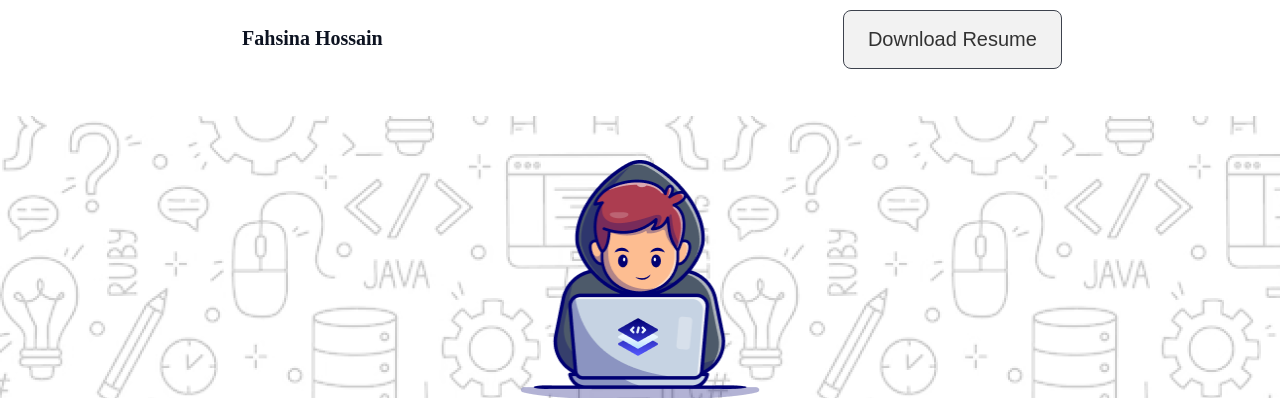
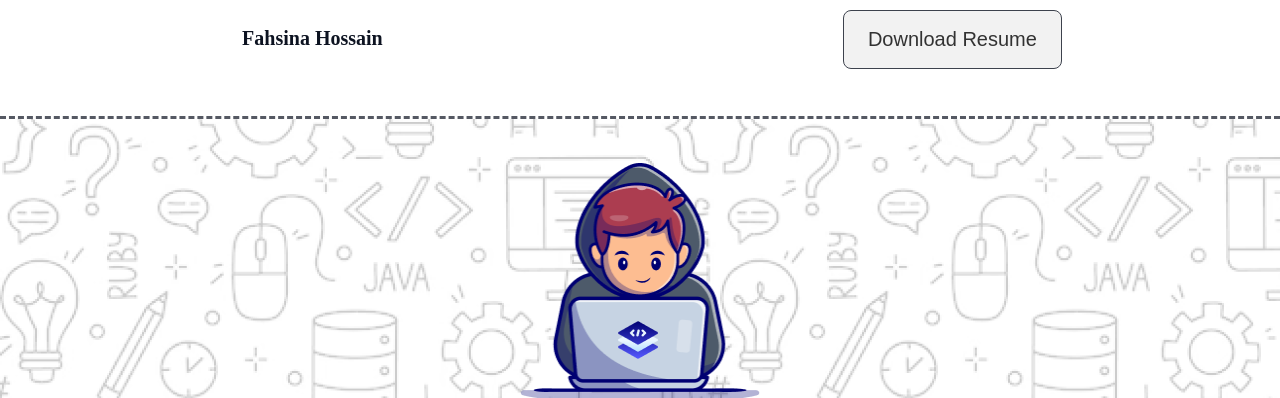
Before and after one commit to Fahsina24/assignment_1, a plain HTML site: page index.html in a window 1280 px wide. Shown: the top 398 px of the page. Drawn offline with Linux system fonts and the light colour scheme; a web font is replaced by a local one.

Commit message:
border given to the background image

```diff
--- a/styles/style.css
+++ b/styles/style.css
@@ -37,6 +37,9 @@
 .banner-container{
      background-image:url(../assets/Hero-bg.png);
      background-repeat: no-repeat;
+     border-top-style: dashed;
+     border-bottom-style: dashed;
+     border-color:rgba(13, 19, 33, 0.7);
      text-align: center;
      display: flex;
      flex-direction: column;
```
